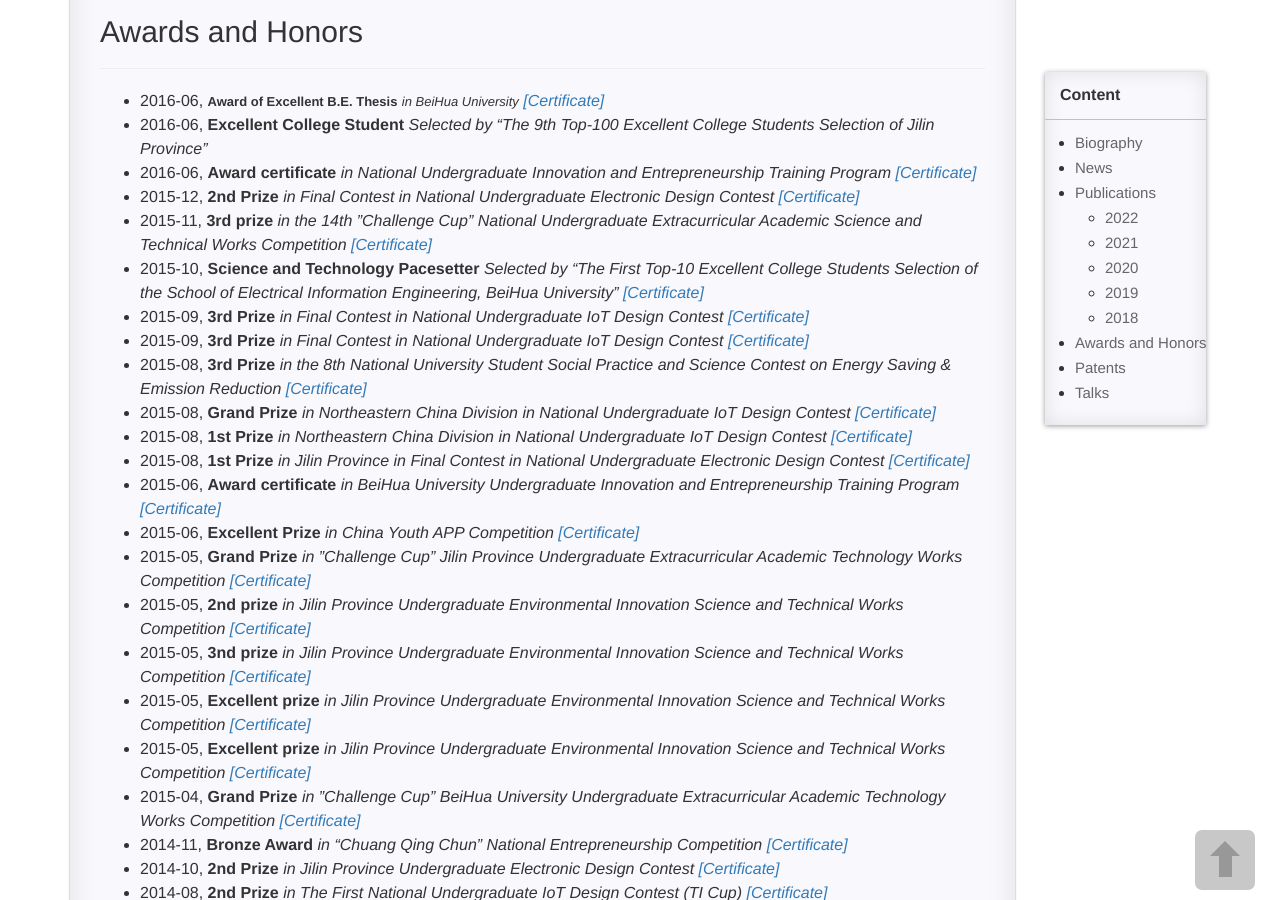
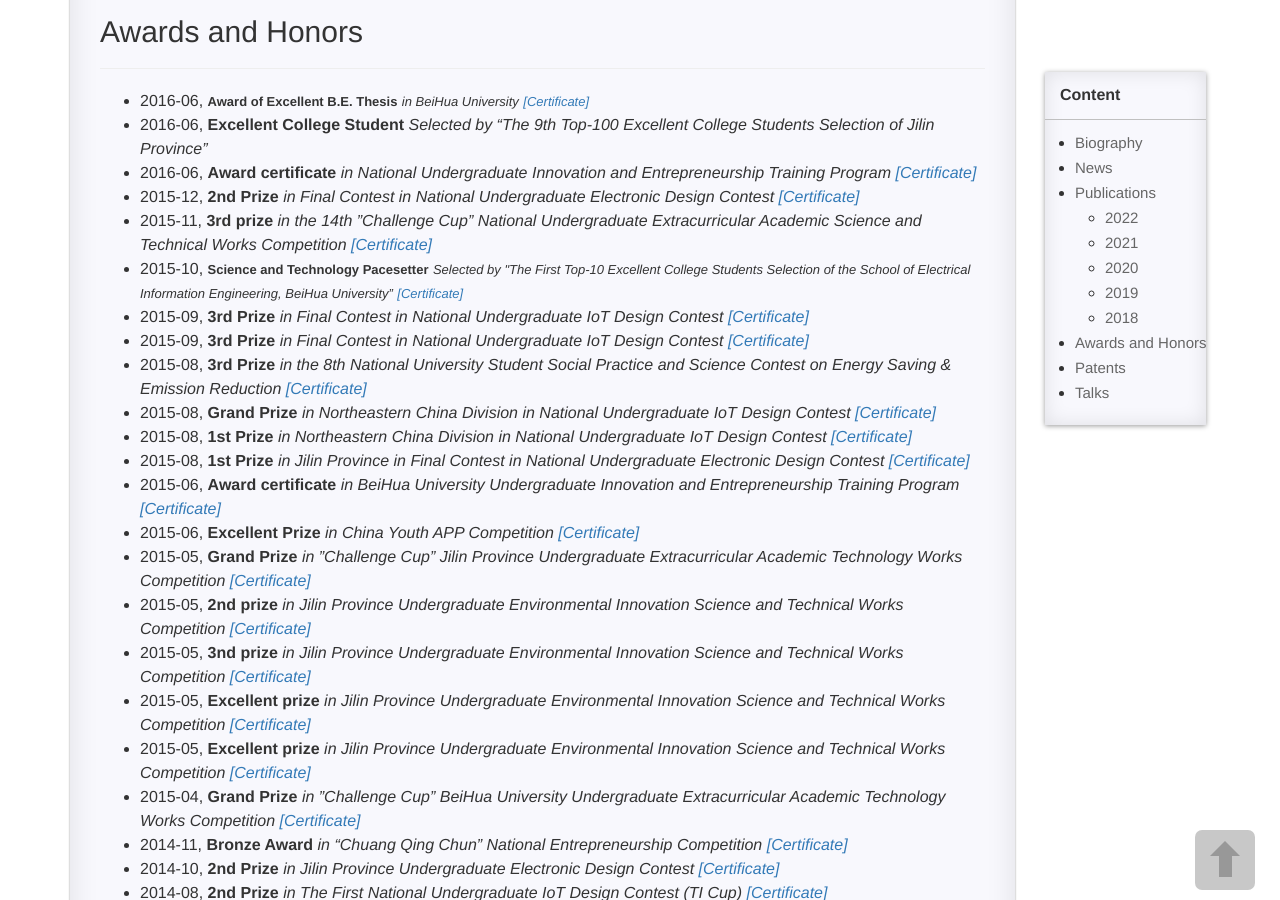
Before and after one commit to XihongZhou/xihongzhou.github.io, a Jekyll site: the page built from pages/1_homepage.md, in a window 1280 px wide and 900 px high, scrolled down 1715 px. Built offline with Jekyll 4.4.1, drawn with Linux system fonts in a browser that asks for light colours; comment, search, counter and statistics services are not loaded.

Commit message:
Update 1_homepage.md

```diff
--- a/pages/1_homepage.md
+++ b/pages/1_homepage.md
@@ -85,12 +85,12 @@
 
 ---
 
-- 2016-06, **<font size="2">Award of Excellent B.E. Thesis</font>** *<font size="2">in BeiHua University</font>* [*[Certificate]*](https://xihongzhou.github.io/images/Certificate/2016-06-30_E_B.E_T_BHU.jpg)
+- 2016-06, **<font size="2">Award of Excellent B.E. Thesis</font>** *<font size="2">in BeiHua University</font>* [*<font size="2">[Certificate]</font>*](https://xihongzhou.github.io/images/Certificate/2016-06-30_E_B.E_T_BHU.jpg)
 - 2016-06, **Excellent College Student** *Selected by "The 9th Top-100 Excellent College Students Selection of Jilin Province”*
 - 2016-06, **Award certificate** *in National Undergraduate Innovation and Entrepreneurship Training Program* [*[Certificate]*](https://xihongzhou.github.io/images/Certificate/2016-06_NU_IETP.jpg)
 - 2015-12, **2nd Prize** *in Final Contest in National Undergraduate Electronic Design Contest* [*[Certificate]*](https://xihongzhou.github.io/images/Certificate/2015-12_NU_EDC.jpg)
 - 2015-11, **3rd prize** *in the 14th ”Challenge Cup” National Undergraduate Extracurricular Academic Science and Technical Works Competition* [*[Certificate]*](https://xihongzhou.github.io/images/Certificate/2015-11_NU_EACTWC_(3P).jpg)
-- 2015-10, **Science and Technology Pacesetter** *Selected by "The First Top-10 Excellent College Students Selection of the School of Electrical Information Engineering, BeiHua University”* [*[Certificate]*](https://xihongzhou.github.io/images/Certificate/2015-10-17_BHU_Top10_ECS.jpg)
+- 2015-10, **<font size="2">Science and Technology Pacesetter</font>** *<font size="2">Selected by "The First Top-10 Excellent College Students Selection of the School of Electrical Information Engineering, BeiHua University”</font>* [*<font size="2">[Certificate]</font>*](https://xihongzhou.github.io/images/Certificate/2015-10-17_BHU_Top10_ECS.jpg)
 - 2015-09, **3rd Prize** *in Final Contest in National Undergraduate IoT Design Contest* [*[Certificate]*](https://xihongzhou.github.io/images/Certificate/2015-09_NU_IoT_DC_(1).jpg)
 - 2015-09, **3rd Prize** *in Final Contest in National Undergraduate IoT Design Contest* [*[Certificate]*](https://xihongzhou.github.io/images/Certificate/2015-09_NU_IoT_DC_(2).jpg)
 - 2015-08, **3rd Prize** *in the 8th National University Student Social Practice and Science Contest on Energy Saving & Emission Reduction* [*[Certificate]*](https://xihongzhou.github.io/images/Certificate/2015-08_NUS_SPSC_ESER.jpg)
```
